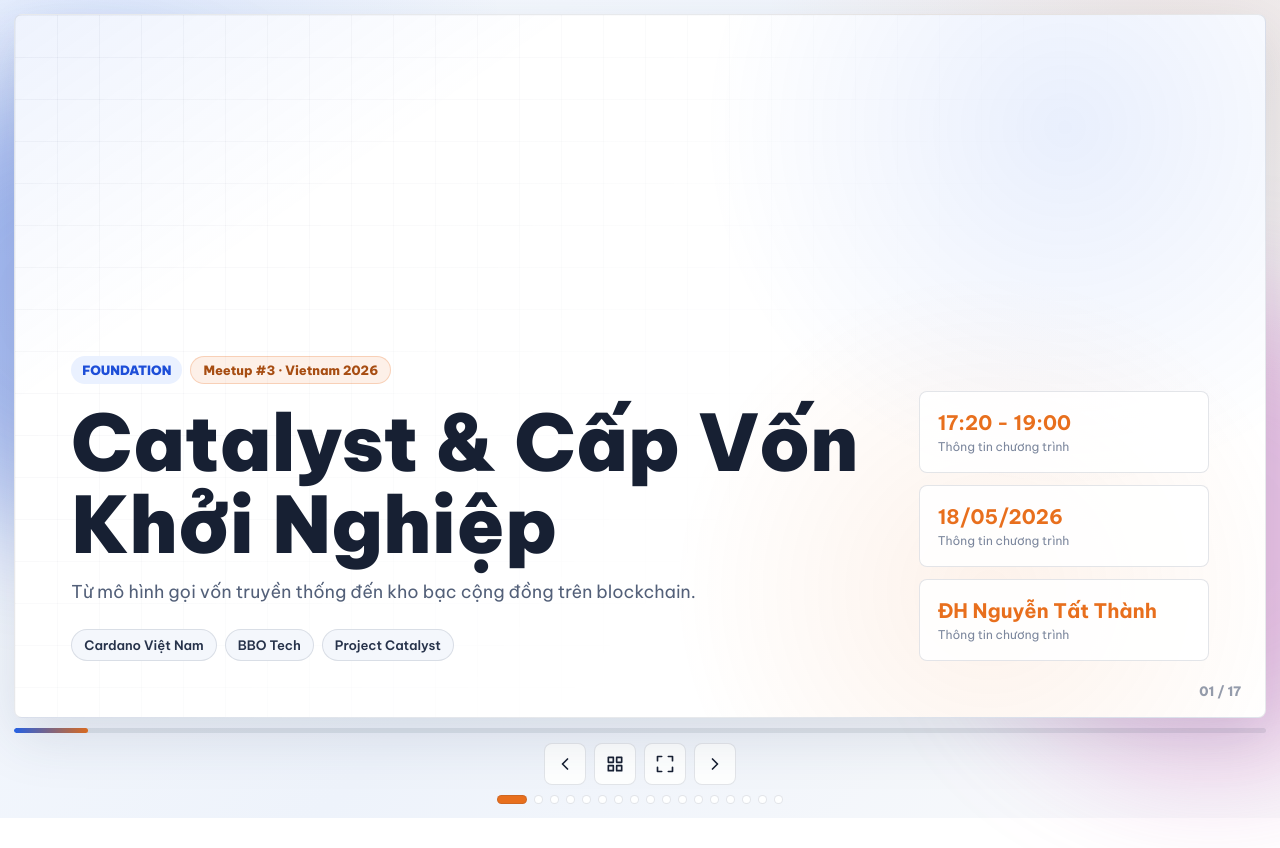
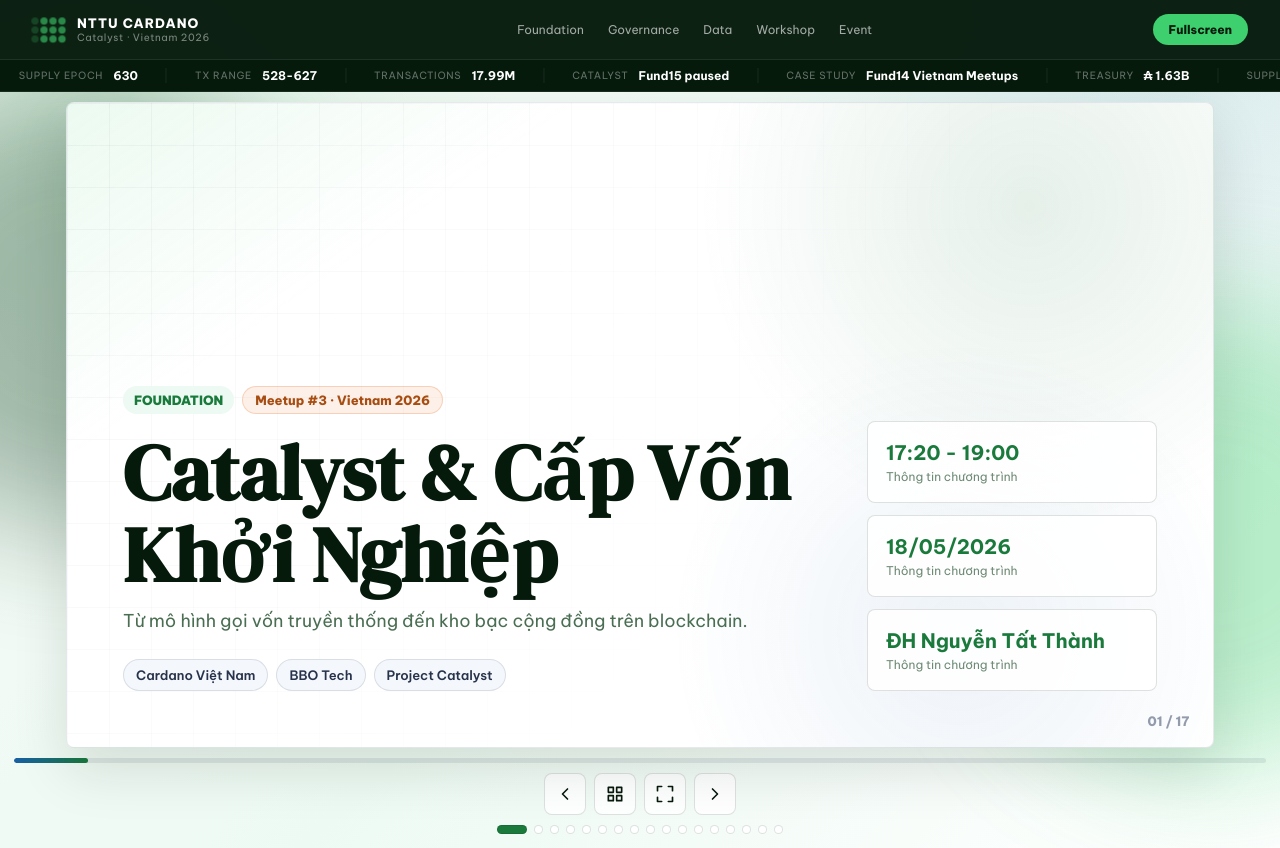
Before and after one commit to Minhcardanian/NTTU-slide, a website built with Vite: page index.html in a window 1280 px wide. Before the commit the page ends 818 px from the top, so only its background shows below. Built offline with nearby package versions, Linux system fonts and the light colour scheme.

Commit message:
Create remix presentation shell

```diff
--- a/src/main.js
+++ b/src/main.js
@@ -750,11 +750,43 @@ function overviewSections() {
 function render() {
   const slide = deck[state.current];
   const progress = ((state.current + 1) / deck.length) * 100;
+  const tickerItems = [
+    ['Treasury', '₳ 1.63B'],
+    ['Supply epoch', '630'],
+    ['Tx range', '528-627'],
+    ['Transactions', '17.99M'],
+    ['Catalyst', 'Fund15 paused'],
+    ['Case study', 'Fund14 Vietnam Meetups']
+  ];
 
   app.innerHTML = `
     <main class="app-shell">
       <div class="ambient ambient-one"></div>
       <div class="ambient ambient-two"></div>
+
+      <header class="remix-nav">
+        <div class="nav-logo">
+          <div class="dot-grid" aria-hidden="true">
+            ${Array.from({ length: 12 }, () => '<span></span>').join('')}
+          </div>
+          <div class="logo-text">
+            <div class="logo-name">NTTU CARDANO</div>
+            <div class="logo-sub">Catalyst · Vietnam 2026</div>
+          </div>
+        </div>
+        <div class="nav-links">
+          ${overviewSections().map((section) => `<button type="button" data-slide-target="${section.items[0].index}">${section.name}</button>`).join('')}
+        </div>
+        <button type="button" class="nav-pill" data-action="fullscreen">Fullscreen</button>
+      </header>
+
+      <div class="ticker-wrap" aria-label="Cardano snapshot">
+        <div class="ticker-track">
+          ${[...tickerItems, ...tickerItems]
+            .map(([label, value]) => `<div class="ticker-item"><span>${label}</span><strong>${value}</strong></div>`)
+            .join('')}
+        </div>
+      </div>
 
       <section class="stage" aria-label="Bộ slide Cardano Meetup">
         <article class="slide-frame" data-slide="${state.current}">
--- a/src/styles.css
+++ b/src/styles.css
@@ -1,21 +1,22 @@
-@import url('https://fonts.googleapis.com/css2?family=Be+Vietnam+Pro:wght@400;500;600;700;800;900&display=swap&subset=vietnamese');
+@import url('https://fonts.googleapis.com/css2?family=Be+Vietnam+Pro:wght@400;500;600;700;800;900&family=DM+Serif+Display:ital@0;1&display=swap&subset=vietnamese');
 
 :root {
-  --bg: #f5f7fb;
+  --bg: #f7faf7;
   --surface: #ffffff;
-  --surface-strong: #eef3fb;
+  --surface-strong: #edfaf3;
   --surface-soft: rgba(255, 255, 255, 0.88);
-  --line: rgba(28, 43, 72, 0.12);
-  --text: #172033;
-  --muted: #536079;
-  --muted-soft: #7c879d;
-  --blue: #2563eb;
-  --blue-deep: #1d4ed8;
-  --orange: #e86f1d;
-  --orange-strong: #d95f12;
-  --pink: #ca5ab8;
-  --green: #0f9f6e;
-  --shadow: 0 20px 55px rgba(39, 55, 86, 0.13);
+  --line: rgba(6, 26, 12, 0.13);
+  --text: #061a0c;
+  --muted: #4a6e52;
+  --muted-soft: #6e8a74;
+  --blue: #185fa5;
+  --blue-deep: #0f4420;
+  --orange: #1a7a3c;
+  --orange-strong: #0f5c2a;
+  --pink: #3ecf6e;
+  --green: #1a7a3c;
+  --serif: 'DM Serif Display', Georgia, serif;
+  --shadow: 0 22px 55px rgba(6, 26, 12, 0.12);
 }
 
 * {
@@ -27,9 +28,9 @@ body {
   min-width: 320px;
   min-height: 100vh;
   background:
-    radial-gradient(circle at 10% 10%, rgba(37, 99, 235, 0.12), transparent 28%),
-    radial-gradient(circle at 92% 8%, rgba(232, 111, 29, 0.1), transparent 30%),
-    linear-gradient(135deg, #f8fbff 0%, #eef3fb 54%, #f9fafb 100%);
+    radial-gradient(circle at 10% 10%, rgba(62, 207, 110, 0.12), transparent 28%),
+    radial-gradient(circle at 92% 8%, rgba(24, 95, 165, 0.1), transparent 30%),
+    linear-gradient(135deg, #f7faf7 0%, #edfaf3 54%, #ffffff 100%);
   color: var(--text);
   font-family: 'Be Vietnam Pro', Arial, sans-serif;
   letter-spacing: 0;
@@ -44,7 +45,7 @@ button {
   position: relative;
   display: block;
   min-height: 100vh;
-  padding: 14px;
+  padding: 0 14px 14px;
   overflow: hidden;
 }
 
@@ -54,6 +55,129 @@ html:fullscreen .app-shell {
   width: 100vw;
   height: 100vh;
   background: var(--bg);
+}
+
+.remix-nav {
+  position: sticky;
+  top: 0;
+  z-index: 15;
+  height: 60px;
+  display: flex;
+  align-items: center;
+  justify-content: space-between;
+  gap: 18px;
+  margin: 0 -14px;
+  padding: 0 32px;
+  background: rgba(6, 26, 12, 0.97);
+  border-bottom: 1px solid rgba(255, 255, 255, 0.08);
+  backdrop-filter: blur(12px);
+}
+
+.nav-logo {
+  display: inline-flex;
+  align-items: center;
+  gap: 12px;
+  min-width: 205px;
+}
+
+.dot-grid {
+  display: grid;
+  grid-template-columns: repeat(4, 6px);
+  gap: 3px;
+}
+
+.dot-grid span {
+  width: 6px;
+  height: 6px;
+  border-radius: 50%;
+  background: rgba(62, 207, 110, 0.72);
+  animation: pulseDot 2.8s ease-in-out infinite;
+}
+
+.dot-grid span:nth-child(4n + 1) {
+  background: rgba(62, 207, 110, 0.25);
+}
+
+.logo-name {
+  color: #fff;
+  font-size: 13px;
+  font-weight: 800;
+  letter-spacing: 0.08em;
+}
+
+.logo-sub {
+  color: rgba(255, 255, 255, 0.46);
+  font-size: 10px;
+  letter-spacing: 0.06em;
+}
+
+.nav-links {
+  display: flex;
+  align-items: center;
+  justify-content: center;
+  gap: 4px;
+  flex-wrap: wrap;
+}
+
+.nav-links button {
+  border: 0;
+  background: transparent;
+  color: rgba(255, 255, 255, 0.62);
+  cursor: pointer;
+  font-size: 12px;
+  padding: 7px 10px;
+}
+
+.nav-links button:hover {
+  color: #fff;
+}
+
+.nav-pill {
+  border: 0;
+  border-radius: 999px;
+  background: #3ecf6e;
+  color: #061a0c;
+  cursor: pointer;
+  font-size: 12px;
+  font-weight: 800;
+  padding: 8px 16px;
+}
+
+.ticker-wrap {
+  position: relative;
+  z-index: 4;
+  margin: 0 -14px 10px;
+  overflow: hidden;
+  background: #061a0c;
+  border-bottom: 1px solid rgba(255, 255, 255, 0.08);
+  padding: 8px 0;
+}
+
+.ticker-track {
+  display: flex;
+  width: max-content;
+  animation: tickerScroll 34s linear infinite;
+}
+
+.ticker-item {
+  display: inline-flex;
+  align-items: center;
+  gap: 10px;
+  padding: 0 28px;
+  border-right: 1px solid rgba(255, 255, 255, 0.08);
+  white-space: nowrap;
+}
+
+.ticker-item span {
+  color: rgba(255, 255, 255, 0.38);
+  font-size: 10px;
+  letter-spacing: 0.07em;
+  text-transform: uppercase;
+}
+
+.ticker-item strong {
+  color: #fff;
+  font-size: 12px;
 }
 
 .ambient {
@@ -85,7 +209,7 @@ html:fullscreen .app-shell {
   display: grid;
   grid-template-rows: minmax(0, 1fr) auto auto;
   gap: 10px;
-  min-height: calc(100vh - 28px);
+  min-height: calc(100vh - 88px);
 }
 
 .overview {
@@ -119,15 +243,15 @@ html:fullscreen .app-shell {
   min-height: 0;
   aspect-ratio: 16 / 9;
   align-self: center;
-  width: min(100%, calc((100vh - 74px) * 16 / 9));
-  max-height: calc(100vh - 74px);
+  width: min(100%, calc((100vh - 154px) * 16 / 9));
+  max-height: calc(100vh - 154px);
   margin: 0 auto;
   overflow: hidden;
   padding: clamp(30px, 4.4vw, 58px);
   background:
-    linear-gradient(145deg, rgba(37, 99, 235, 0.08), transparent 25%),
-    radial-gradient(circle at 84% 16%, rgba(37, 99, 235, 0.1), transparent 30%),
-    radial-gradient(circle at 78% 82%, rgba(232, 111, 29, 0.09), transparent 28%),
+    linear-gradient(145deg, rgba(62, 207, 110, 0.1), transparent 25%),
+    radial-gradient(circle at 84% 16%, rgba(26, 122, 60, 0.11), transparent 30%),
+    radial-gradient(circle at 78% 82%, rgba(24, 95, 165, 0.08), transparent 28%),
     #ffffff;
   border: 1px solid rgba(28, 43, 72, 0.1);
   border-radius: 8px;
@@ -180,8 +304,8 @@ html:fullscreen .app-shell {
   min-height: 28px;
   padding: 5px 11px;
   border-radius: 999px;
-  background: #eaf1ff;
-  color: var(--blue-deep);
+  background: #edfaf3;
+  color: var(--green);
   font-size: clamp(10px, 1vw, 13px);
   font-weight: 900;
   text-transform: uppercase;
@@ -200,6 +324,7 @@ h1 {
   font-size: clamp(42px, 6.4vw, 78px);
   line-height: 1.05;
   font-weight: 900;
+  font-family: var(--serif);
 }
 
 h2 {
@@ -207,6 +332,7 @@ h2 {
   font-size: clamp(28px, 3.9vw, 48px);
   line-height: 1.1;
   font-weight: 900;
+  font-family: var(--serif);
 }
 
 .slide-header p,
@@ -1052,6 +1178,15 @@ h2 {
   }
 }
 
+@keyframes tickerScroll {
+  from {
+    transform: translateX(0);
+  }
+  to {
+    transform: translateX(-50%);
+  }
+}
+
 @media (max-width: 1180px) {
   .slide-frame {
     width: 100%;
@@ -1069,11 +1204,39 @@ h2 {
 
 @media (max-width: 820px) {
   .app-shell {
-    padding: 8px;
+    padding: 0 8px 8px;
+  }
+
+  .remix-nav {
+    height: auto;
+    min-height: 58px;
+    align-items: flex-start;
+    flex-direction: column;
+    gap: 8px;
+    margin: 0 -8px;
+    padding: 10px 14px;
+  }
+
+  .nav-logo {
+    min-width: 0;
+  }
+
+  .nav-links {
+    justify-content: flex-start;
+  }
+
+  .nav-pill {
+    position: absolute;
+    right: 14px;
+    top: 10px;
+  }
+
+  .ticker-wrap {
+    margin: 0 -8px 8px;
   }
 
   .stage {
-    min-height: calc(100vh - 16px);
+    min-height: calc(100vh - 126px);
   }
 
   .slide-frame {
```
